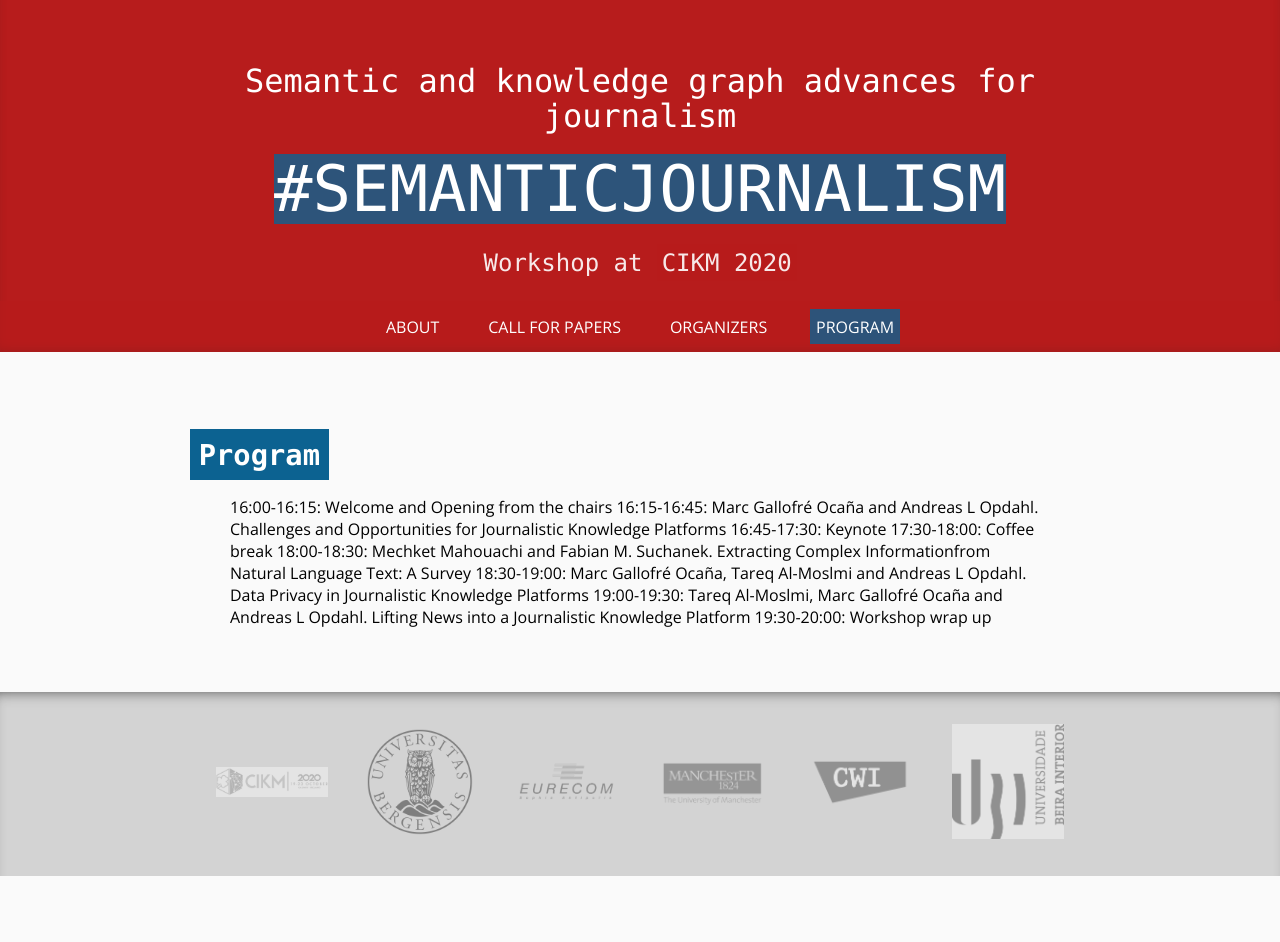
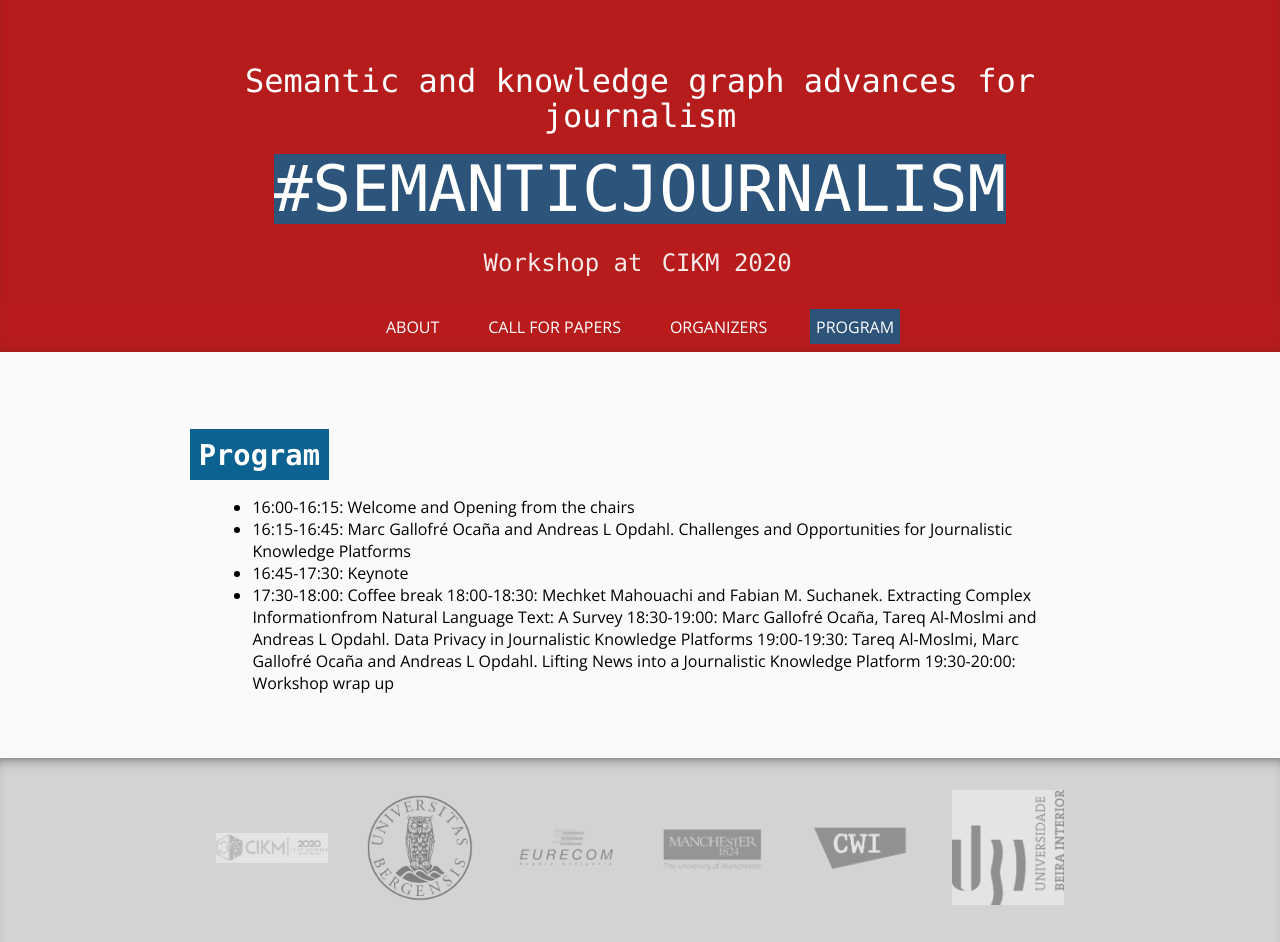
Before and after one commit to almoslmi/SemanticJournalism, a Jekyll site: the page built from docs/program.md, in a window 1280 px wide. Built offline with Jekyll 4.4.1, drawn with Linux system fonts in a browser that asks for light colours; before the commit the page ends 900 px from its top, so only the background shows below that.

```diff
--- a/docs/program.md
+++ b/docs/program.md
@@ -8,10 +8,10 @@ navigation_weight: 2
 
 # Program
 
-> 16:00-16:15: Welcome and Opening from the chairs
-> 16:15-16:45: Marc Gallofré Ocaña and Andreas L Opdahl. Challenges and Opportunities for Journalistic Knowledge Platforms
-> 16:45-17:30: Keynote
-> 17:30-18:00: Coffee break
+>- 16:00-16:15: Welcome and Opening from the chairs
+>- 16:15-16:45: Marc Gallofré Ocaña and Andreas L Opdahl. Challenges and Opportunities for Journalistic Knowledge Platforms
+>- 16:45-17:30: Keynote
+>- 17:30-18:00: Coffee break
 18:00-18:30: Mechket Mahouachi and Fabian M. Suchanek. Extracting
 Complex Informationfrom Natural Language Text: A Survey
 18:30-19:00: Marc Gallofré Ocaña, Tareq Al-Moslmi and Andreas L Opdahl.
```
